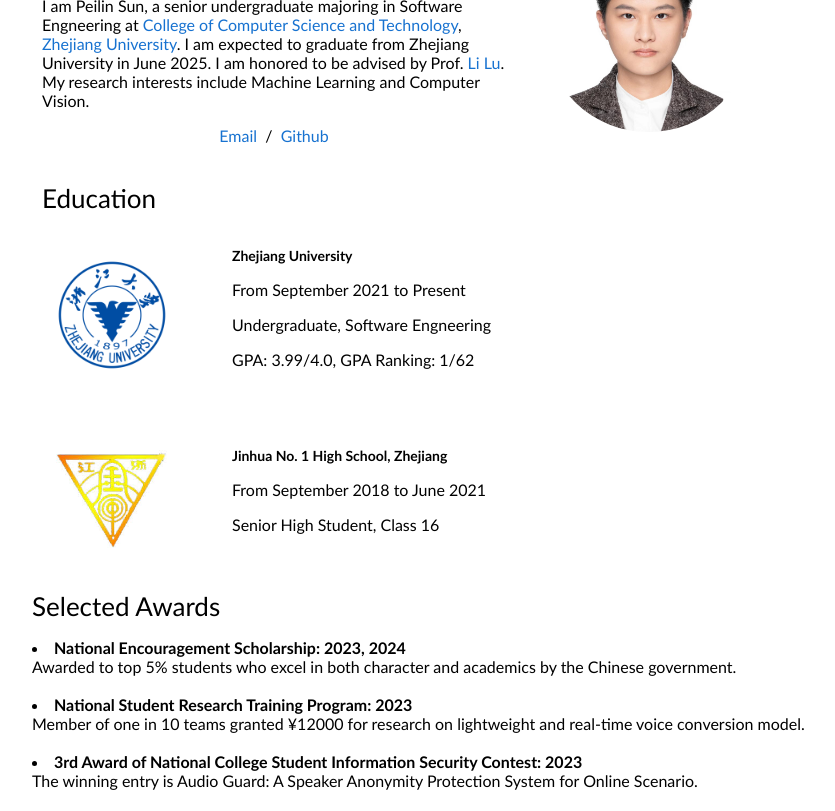
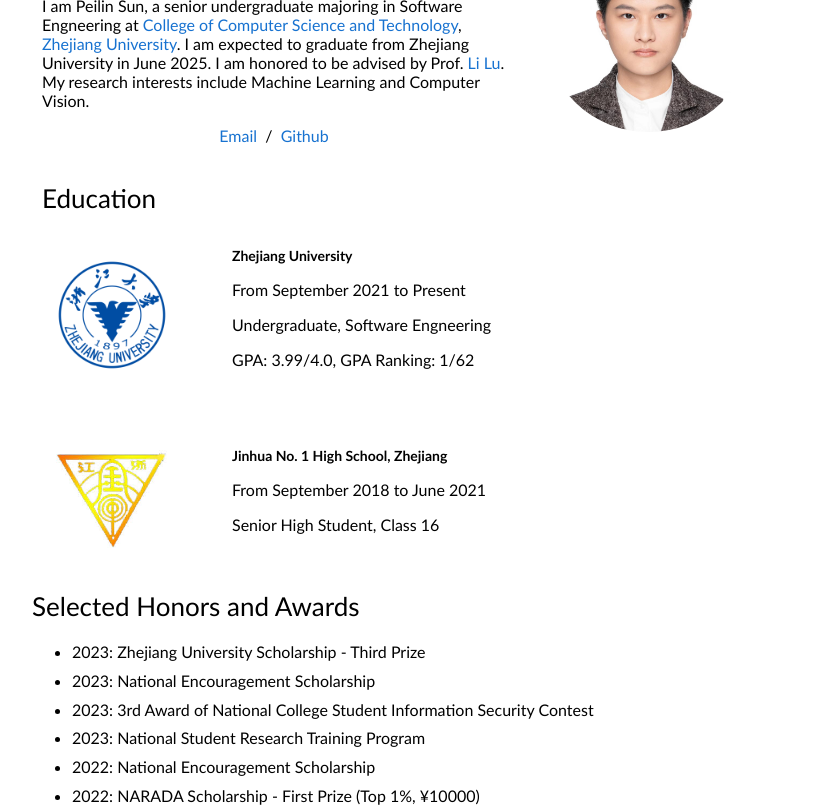
Before and after one commit to supinglan/supinglan.github.io, a plain HTML site: page index.html in a window 1280 px wide. Shown: the part 120-931 px from the top of the page, without its empty margins (218-1053 px from the left). Drawn offline with Linux system fonts and the light colour scheme.

Commit message:
modify format

```diff
--- a/index.html
+++ b/index.html
@@ -35,7 +35,7 @@
                       My research interests include Machine Learning and Computer Vision.
                   </p>
                   <p style="text-align:center">
-                    <a href="mailto:sunpeilin@zju.edu.cn">Email</a> &nbsp;/&nbsp;
+                    <a href="mailto:sunpeilincs@gmail.com">Email</a> &nbsp;/&nbsp;
                     <a href="https://github.com/supinglan/">Github</a>
                   </p>
                 </td>
@@ -104,22 +104,23 @@
     <tbody>
       <tr>
         <td style="padding:10px;width:100%;vertical-align:middle">
-            <h2>Selected Awards</h2>
+          <h2>Selected Honors and Awards</h2>
           <p></p>
-            <li><b>National Encouragement Scholarship: 2023, 2024</b></li> Awarded to top 5% students who excel in both
-            character and academics by the Chinese government. <br><br>
-            <li><b>National Student Research Training Program: 2023</b></li> Member of one in 10 teams granted ¥12000 for
-            research on lightweight and real-time voice conversion model. <br><br>
-            <li><b>3rd Award of National College Student Information Security Contest: 2023</b></li> The winning entry
-            is Audio Guard: A Speaker Anonymity Protection System for Online Scenario. <br><br>
-            <li><b>NARADA Scholarship-First Prize: 2023</b></li> Awarded to top 1% students for outstanding performance, sponsored by NARADA Corp. (¥10000) <br><br>
-            <li><b>Zhejiang University Scholarship - Second Prize: 2023</b></li> Awarded to top 10% students for
-            academic and innovation excellence by Zhejiang University.
+          <ul style="line-height:1.8;">
+            <li>2023: Zhejiang University Scholarship - Third Prize</li>
+            <li>2023: National Encouragement Scholarship</li>
+            <li>2023: 3rd Award of National College Student Information Security Contest</li>
+            <li>2023: National Student Research Training Program</li>
+            <li>2022: National Encouragement Scholarship</li>
+            <li>2022: NARADA Scholarship - First Prize (Top 1%, ¥10000)</li>
+            <li>2022: Yilian Guo Education Scholarship</li>
+            <li>2022: Zhejiang University Scholarship - Second Prize</li>
+          </ul>
         </td>
       </tr>
     </tbody>
   </table>
-  </table>
+
 
 
   <table style="width:100%;border:0px;border-spacing:0px;border-collapse:separate;margin-right:auto;margin-left:auto;">
```
Lines whose indentation alone changed are shown as unchanged.
